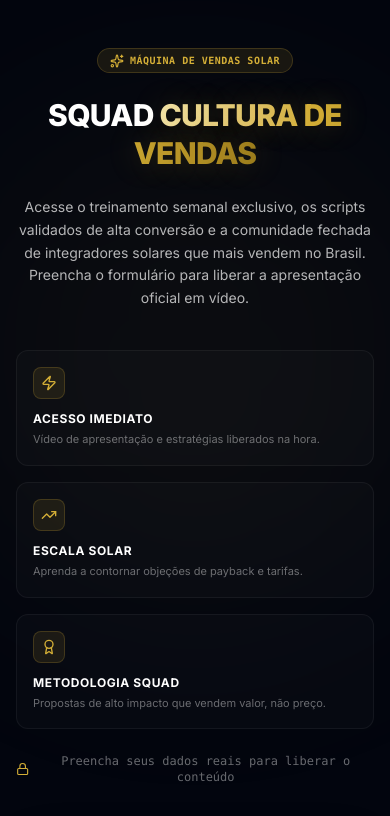
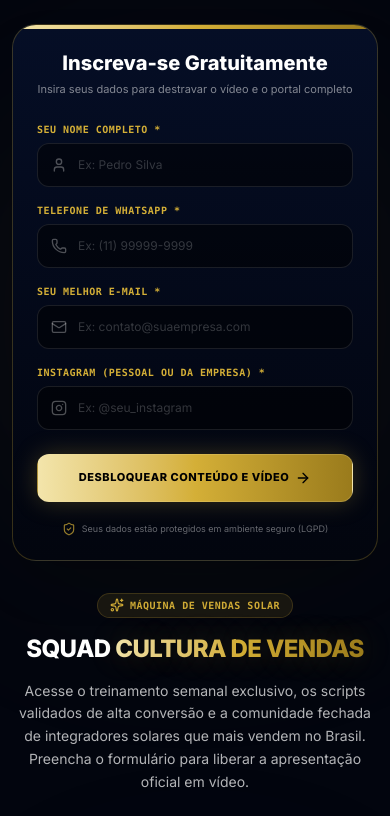
Before and after one commit to Viniciusbs13/SQUAD-LP, a React (Vite) app: page / in a window 390 px wide. Shown: the top 816 px of the page. Built offline with nearby package versions, Linux system fonts and the light colour scheme.

Commit message:
fix: adjust VSL aspect ratio and layout padding
Update video iframe scaling for better fit and adjust LeadGateway responsive layout to improve mobile alignment and spacing.

```diff
--- a/src/components/EnterprisePortal.tsx
+++ b/src/components/EnterprisePortal.tsx
@@ -486,7 +486,7 @@ export default function EnterprisePortal({
                   <>
                     <iframe
                       src={vslIframeUrl}
-                      className="absolute w-full h-[150%] -top-[36%] left-0 border-0 sm:inset-0 sm:w-full sm:h-full sm:top-0 sm:translate-y-0 sm:scale-100"
+                      className="absolute w-full h-[142%] -top-[31%] left-0 border-0 sm:inset-0 sm:w-full sm:h-full sm:top-0 sm:translate-y-0 sm:scale-100"
                       allow="autoplay; fullscreen"
                       allowFullScreen
                       sandbox="allow-scripts allow-same-origin allow-presentation"
@@ -1208,7 +1208,7 @@ export default function EnterprisePortal({
                   {playingVideoId === v.id ? (
                     <iframe
                       src={`${v.videoUrl}?autoplay=1`}
-                      className="absolute w-full h-[150%] -top-[36%] left-0 border-0 rounded-3xl sm:inset-0 sm:w-full sm:h-full sm:top-0 sm:translate-y-0 sm:scale-100"
+                      className="absolute w-full h-[142%] -top-[31%] left-0 border-0 rounded-3xl sm:inset-0 sm:w-full sm:h-full sm:top-0 sm:translate-y-0 sm:scale-100"
                       allow="autoplay; encrypted-media"
                       allowFullScreen
                       referrerPolicy="no-referrer"
--- a/src/components/LeadGateway.tsx
+++ b/src/components/LeadGateway.tsx
@@ -111,7 +111,7 @@ export default function LeadGateway({ onUnlock }: LeadGatewayProps) {
   };
 
   return (
-    <div className="relative min-h-screen bg-[#02050e] flex flex-col items-center justify-center px-4 py-12 overflow-x-hidden selection:bg-[#d4af37] selection:text-black">
+    <div className="relative min-h-screen bg-[#02050e] flex flex-col items-center justify-start lg:justify-center px-3 sm:px-4 py-6 md:py-12 overflow-x-hidden selection:bg-[#d4af37] selection:text-black">
 
       {/* Decorative premium radial gradients */}
       <div className="absolute top-1/4 left-1/2 -translate-x-1/2 -translate-y-1/2 w-[500px] h-[500px] bg-[#d4af37]/5 rounded-full blur-[120px] pointer-events-none" />
@@ -123,7 +123,7 @@ export default function LeadGateway({ onUnlock }: LeadGatewayProps) {
       <div className="relative z-10 w-full max-w-5xl grid grid-cols-1 lg:grid-cols-12 gap-8 lg:gap-12 items-center">
 
         {/* Left Column: Branding, Pain points, Core promise */}
-        <div className="lg:col-span-7 space-y-6 text-center lg:text-left">
+        <div className="lg:col-span-7 space-y-4 md:space-y-6 text-center lg:text-left order-2 lg:order-1">
 
           <motion.div
             initial={{ opacity: 0, y: -15 }}
@@ -138,7 +138,7 @@ export default function LeadGateway({ onUnlock }: LeadGatewayProps) {
             initial={{ opacity: 0, y: 15 }}
             animate={{ opacity: 1, y: 0 }}
             transition={{ duration: 0.6, delay: 0.1 }}
-            className="text-3xl sm:text-4xl lg:text-5xl font-black text-white tracking-tight leading-tight"
+            className="text-2xl sm:text-4xl lg:text-5xl font-black text-white tracking-tight leading-tight"
           >
             SQUAD <span className="text-transparent bg-clip-text bg-gradient-to-r from-[#f3e5ab] via-[#d4af37] to-[#9a7b1c] text-glow-gold">CULTURA DE VENDAS</span>
           </motion.h1>
@@ -197,7 +197,7 @@ export default function LeadGateway({ onUnlock }: LeadGatewayProps) {
         </div>
 
         {/* Right Column: Premium Gold/Navy Gating Form Card */}
-        <div className="lg:col-span-5 w-full">
+        <div className="lg:col-span-5 w-full order-1 lg:order-2">
           <motion.div
             initial={{ opacity: 0, scale: 0.95, y: 20 }}
             animate={{ opacity: 1, scale: 1, y: 0 }}
@@ -315,7 +315,7 @@ export default function LeadGateway({ onUnlock }: LeadGatewayProps) {
                 <div className="pt-2">
                   <button
                     type="submit"
-                    className="w-full h-12 rounded-xl bg-gradient-to-r from-[#f3e5ab] via-[#d4af37] to-[#9a7b1c] text-black font-black text-xs uppercase tracking-widest transition-all cursor-pointer flex items-center justify-center gap-2 border border-[#f3e5ab]/20 transform hover:scale-[1.01] active:scale-[0.99] gold-glow-btn"
+                    className="w-full h-12 px-2 rounded-xl bg-gradient-to-r from-[#f3e5ab] via-[#d4af37] to-[#9a7b1c] text-black font-black text-[11px] sm:text-xs uppercase tracking-wider transition-all cursor-pointer flex items-center justify-center gap-1.5 border border-[#f3e5ab]/20 transform hover:scale-[1.01] active:scale-[0.99] gold-glow-btn"
                   >
                     Desbloquear Conteúdo e Vídeo
                     <ArrowRight className="w-4 h-4 text-black" />
```
